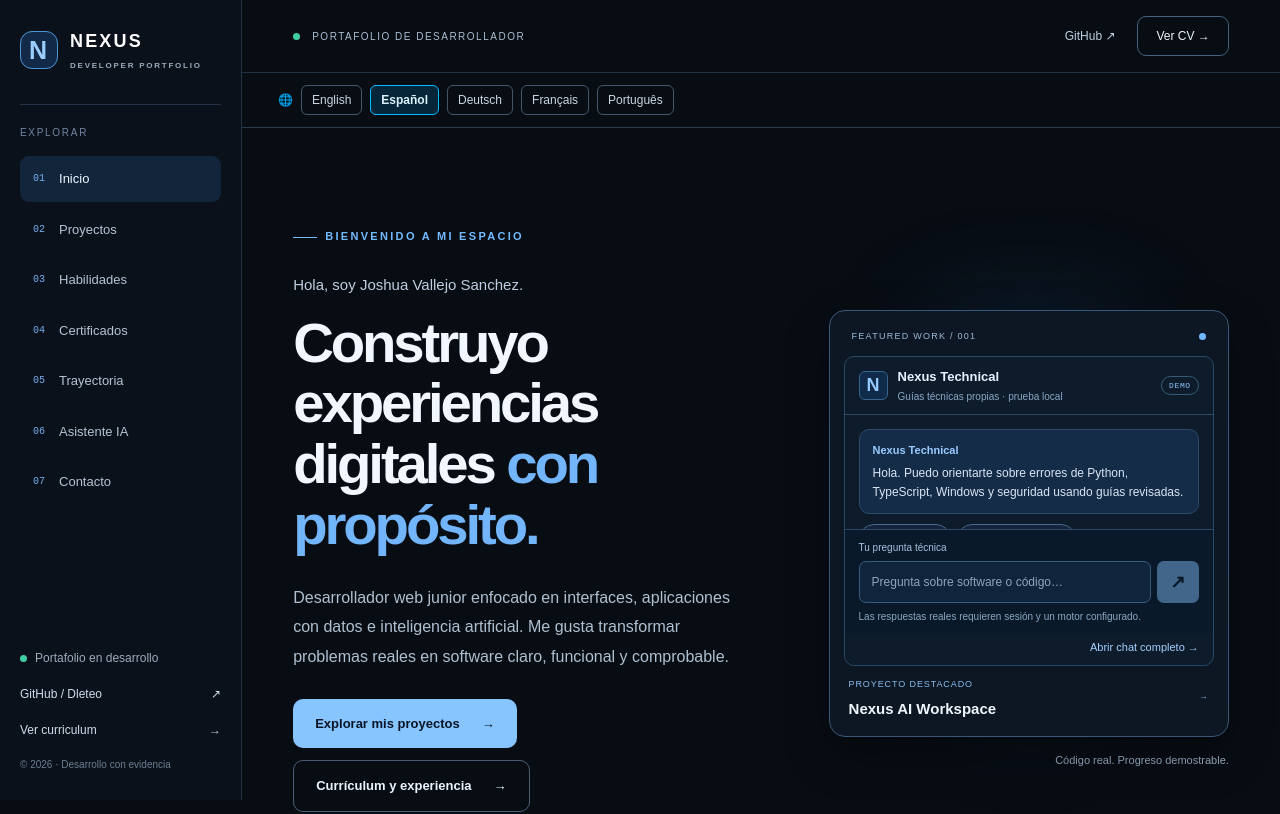
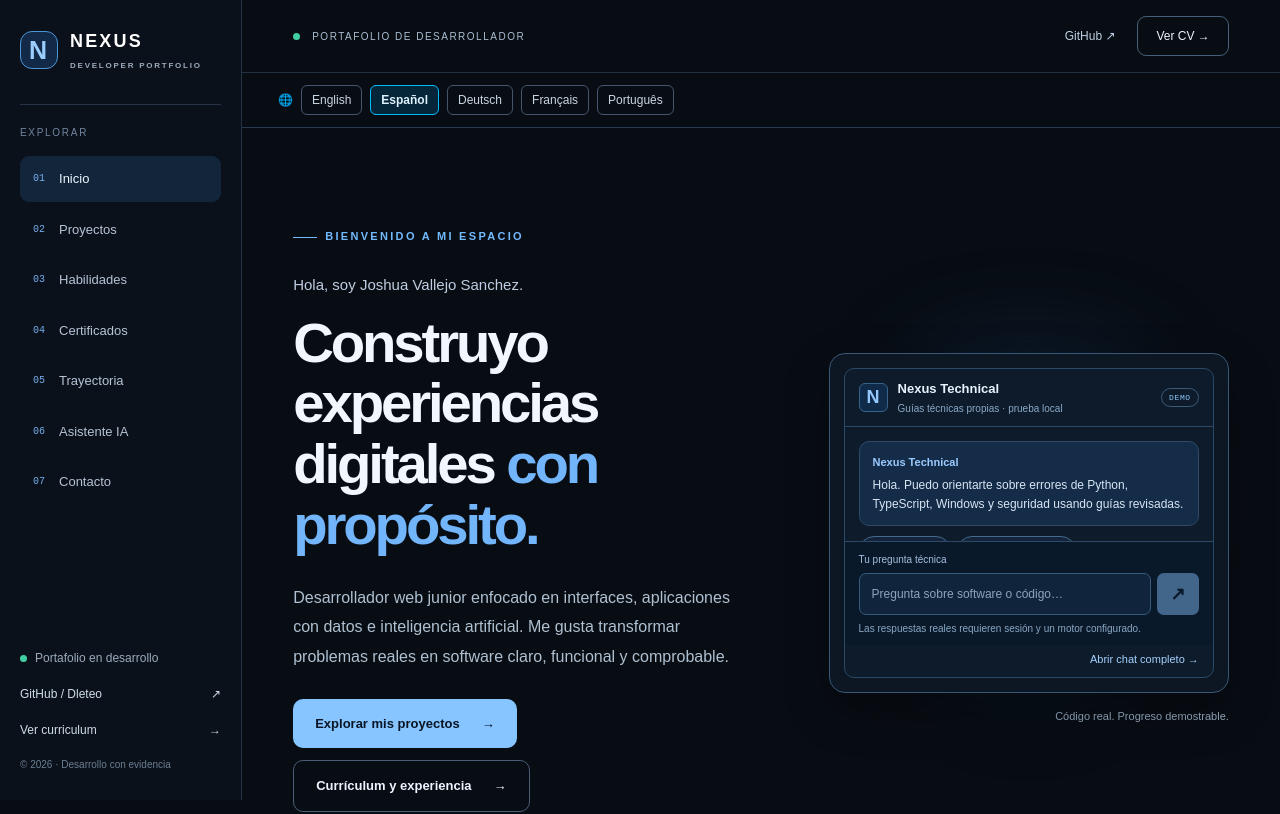
Before and after one commit to Dleteo/Nexus-AI, a Next.js app: page / in a window 1280 px wide. Shown: the top 814 px of the page. Built offline with nearby package versions, Linux system fonts and the light colour scheme.

Commit message:
style: remove decorative nested frame headers around the live technical chat

```diff
--- a/components/career/CareerHome.tsx
+++ b/components/career/CareerHome.tsx
@@ -194,9 +194,7 @@ export default function CareerHome({language="es"}:{language?:SiteLanguage}) {
             <div className={styles.heroVisual}>
               <div className={styles.orbGlow} aria-hidden="true" />
               <div className={styles.heroPreviewCard}>
-                <div className={styles.heroPreviewTop}><span>{t("FEATURED WORK / 001")}</span><span className={styles.blueIndicator}/></div>
                 <FeaturedTechnicalChat language={language}/>
-                <div className={styles.heroPreviewCaption}><div><span>{t("PROYECTO DESTACADO")}</span><strong>Nexus AI Workspace</strong></div><Link href="#proyectos" aria-label={t("Ir al proyecto Nexus AI")}><Arrow/></Link></div>
               </div>
               <span className={styles.visualFootnote}>{t("Código real. Progreso demostrable.")}</span>
             </div>
```
